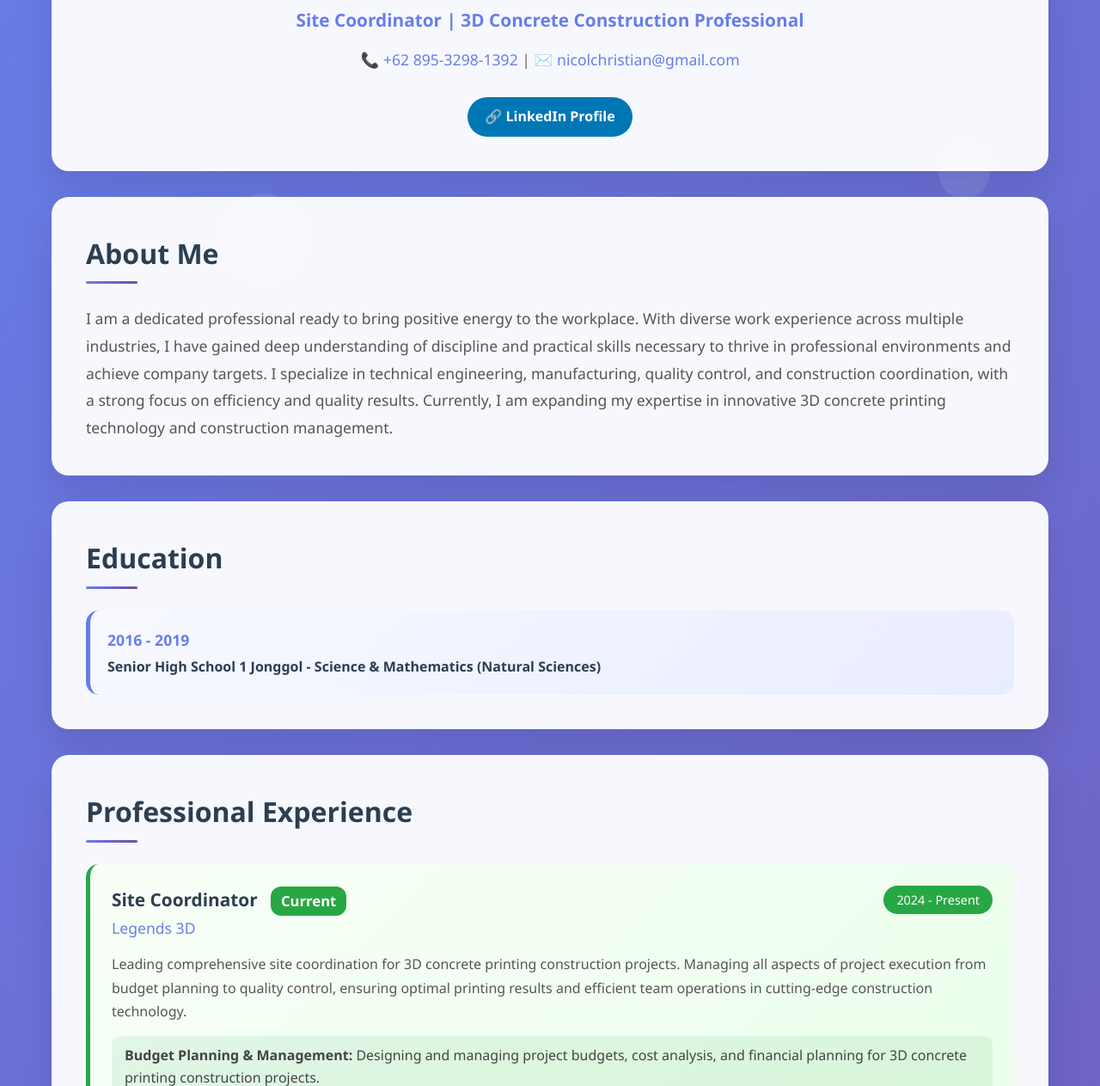
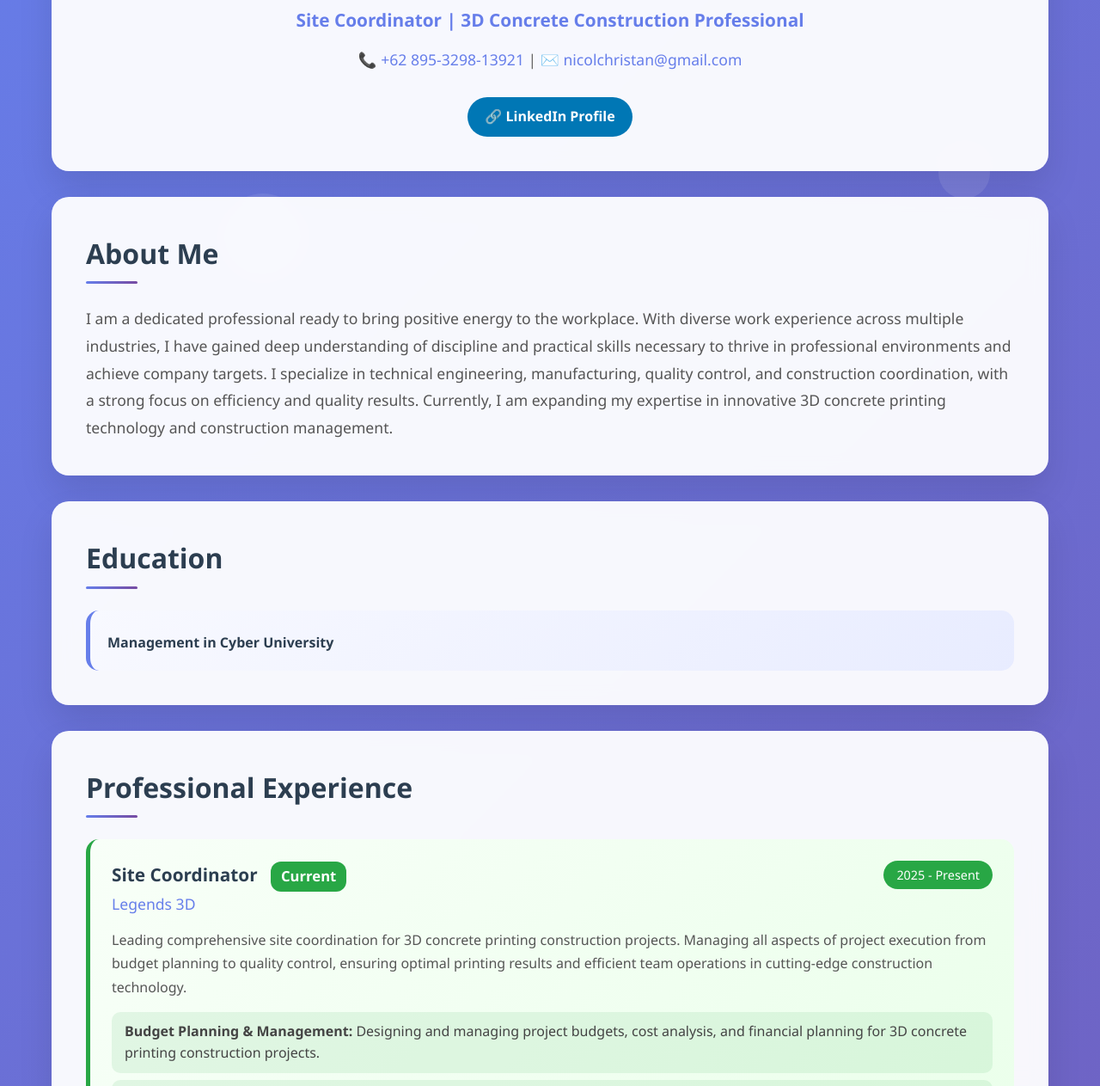
Before and after one commit to NicolaChristanto/Portofolio, a plain HTML site: page index.html in a window 1280 px wide. Shown: the part 297-1560 px from the top of the page at 86% size. Drawn offline with Linux system fonts and the light colour scheme.

Commit message:
Update index.html

```diff
--- a/index.html
+++ b/index.html
@@ -1,4 +1,3 @@
-
 <!DOCTYPE html>
 <html lang="en">
 <head>
@@ -386,8 +385,8 @@
             <h1 class="name">Nicola Christanto</h1>
             <div class="title">Site Coordinator | 3D Concrete Construction Professional</div>
             <div class="contact-info">
-                📞 <a href="tel:+6285329813921">+62 895-3298-1392</a> |
-                ✉️ <a href="mailto:nicolchristian@gmail.com">nicolchristian@gmail.com</a>
+                📞 <a href="tel:+6285329813921">+62 895-3298-13921</a> |
+                ✉️ <a href="mailto:nicolchristian@gmail.com">nicolchristan@gmail.com</a>
             </div>
             <a href="https://www.linkedin.com/in/nicolachristanto" class="linkedin-link" target="_blank">
                 🔗 LinkedIn Profile
@@ -404,8 +403,7 @@
         <section class="section">
             <h2 class="section-title">Education</h2>
             <div class="education-item">
-                <div class="education-year">2016 - 2019</div>
-                <div class="education-school">Senior High School 1 Jonggol - Science & Mathematics (Natural Sciences)</div>
+                <div class="education-school">Management in Cyber University</div>
             </div>
         </section>
 
@@ -418,7 +416,7 @@
                         <div class="job-title">Site Coordinator <span class="current-badge">Current</span></div>
                         <div class="job-company">Legends 3D</div>
                     </div>
-                    <div class="job-period">2024 - Present</div>
+                    <div class="job-period">2025 - Present</div>
                 </div>
                 <div class="job-description">
                     Leading comprehensive site coordination for 3D concrete printing construction projects. Managing all aspects of project execution from budget planning to quality control, ensuring optimal printing results and efficient team operations in cutting-edge construction technology.
```
